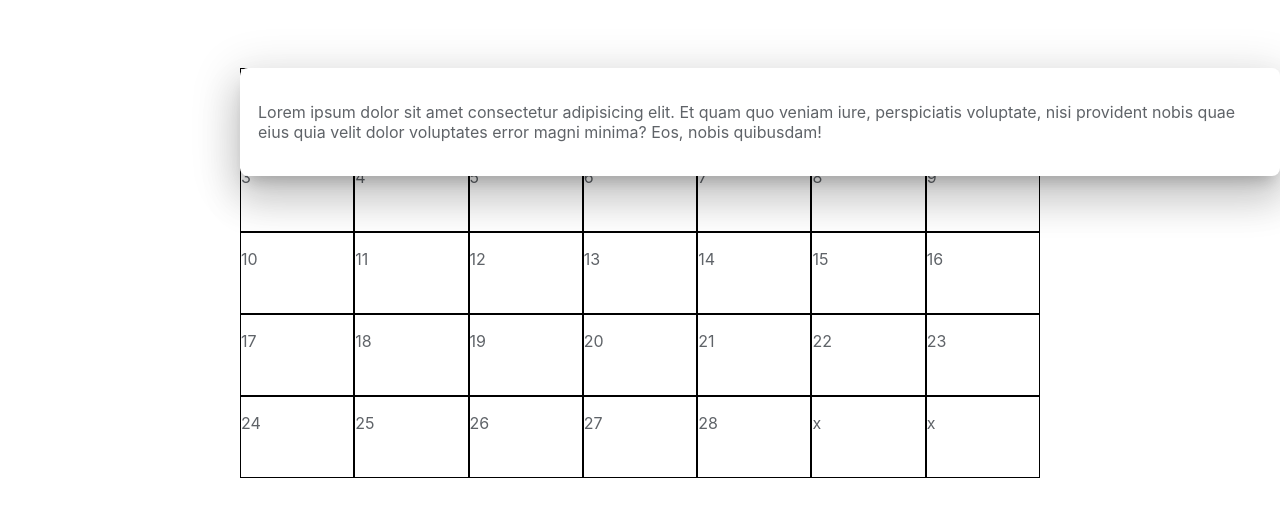
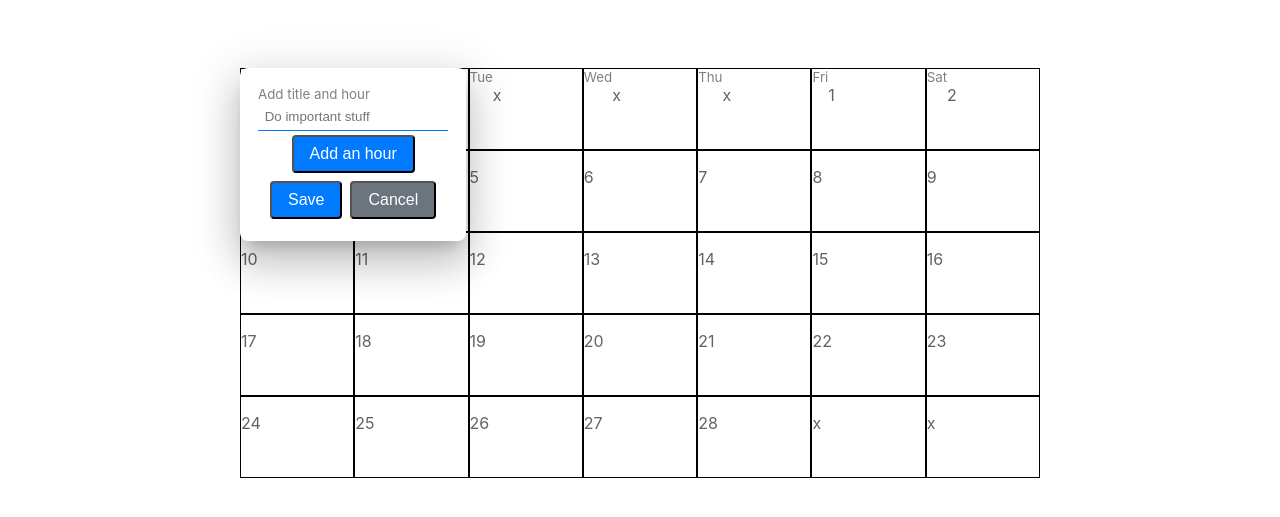
Before and after one commit to facundop3/calendar, a React (Create React App) app: page / in a window 1280 px wide. Shown: the part 127-644 px from the top of the page. Built offline with nearby package versions, Linux system fonts and the light colour scheme.

Commit message:
Ading modal design

```diff
--- a/src/components/Button.tsx
+++ b/src/components/Button.tsx
@@ -1,12 +1,16 @@
 import React from "react";
-
+import "./styles/Button.css";
 const Button = (props: {
   message: string;
   ariaLabel: string;
   type?: string;
 }) => {
   const { ariaLabel, message, type = "primary" } = props;
-  return <button aria-label={ariaLabel}>{message}</button>;
+  return (
+    <button aria-label={ariaLabel} className={`btn btn--${type}`}>
+      {message}
+    </button>
+  );
 };
 
 export default Button;
--- /dev/null
+++ b/src/components/Input.tsx
@@ -0,0 +1,17 @@
+import React from "react";
+import "./styles/Input.css";
+const Input = (props: {
+  label: string;
+  placeholder?: string;
+  type: string;
+}) => {
+  const { label, placeholder, type } = props;
+  return (
+    <label className="input-container">
+      <small>{label}</small>
+      <input placeholder={placeholder} type={type} />
+    </label>
+  );
+};
+
+export default Input;
--- a/src/components/Modal.tsx
+++ b/src/components/Modal.tsx
@@ -1,13 +1,20 @@
 import React from "react";
 import "./styles/Modal.css";
+import Button from "./Button";
+import Input from "./Input";
 const Modal: React.FC = () => {
   return (
     <div className="modal-container">
-      <p>
-        Lorem ipsum dolor sit amet consectetur adipisicing elit. Et quam quo
-        veniam iure, perspiciatis voluptate, nisi provident nobis quae eius quia
-        velit dolor voluptates error magni minima? Eos, nobis quibusdam!
-      </p>
+      <Input
+        label="Add title and hour"
+        placeholder="Do important stuff"
+        type="text"
+      />
+      <Button ariaLabel="Add an hour" message="Add an hour" />
+      <div>
+        <Button ariaLabel="Save button" message="Save" />
+        <Button ariaLabel="Cancel button" message="Cancel" type="secondary" />
+      </div>
     </div>
   );
 };
--- a/src/components/Week.tsx
+++ b/src/components/Week.tsx
@@ -1,8 +1,8 @@
 import React from "react";
 import DayBox from "./DayBox";
 
-const Week = (props: { days: Date[]; first?: boolean; firstDay?: number }) => {
-  const { days, first, firstDay } = props;
+const Week = (props: { days: Date[]; first?: boolean }) => {
+  const { days, first } = props;
   const weekDays: string[] = ["Sun", "Mon", "Tue", "Wed", "Thu", "Fri", "Sat"];
   return (
     <div style={{ display: "flex" }}>
--- a/src/components/styles/Button.css
+++ b/src/components/styles/Button.css
@@ -0,0 +1,15 @@
+.btn {
+  border-radius: 0.25rem;
+  padding: 0.5em 1em;
+  font-size: 1rem;
+  color: #fff;
+  outline: none;
+  margin: 0.25rem;
+}
+
+.btn--primary {
+  background-color: #007bff;
+}
+.btn--secondary {
+  background-color: #6c757d;
+}
--- /dev/null
+++ b/src/components/styles/Input.css
@@ -0,0 +1,13 @@
+.input-container {
+  display: flex;
+  flex-direction: column;
+}
+.input-container small {
+  color: grey;
+}
+.input-container input {
+  outline: none;
+  padding: 0.5em;
+  border: 0;
+  border-bottom: 1px solid #007bff;
+}
--- a/src/components/styles/Modal.css
+++ b/src/components/styles/Modal.css
@@ -8,6 +8,8 @@
   box-shadow: 0 24px 38px 3px rgba(0, 0, 0, 0.14),
     0 9px 46px 8px rgba(0, 0, 0, 0.12), 0 11px 15px -7px rgba(0, 0, 0, 0.2);
   background-color: #fff;
+  max-width: 400px;
+  flex-direction: column;
 }
 p {
   color: #5f6368;
```
